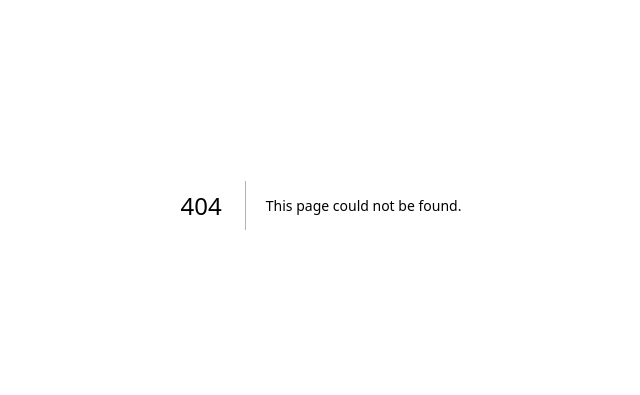
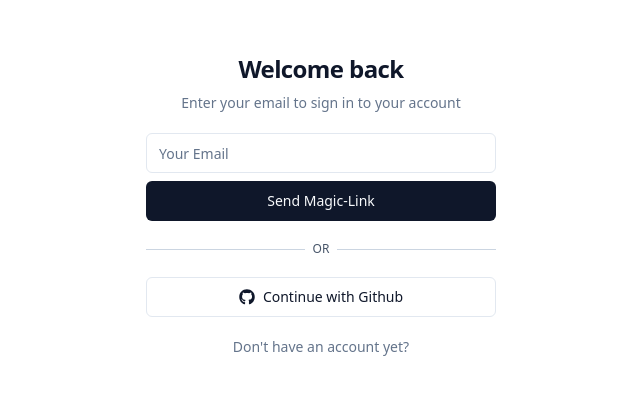
Before and after one commit to BergerAPI/inhalt, a Next.js app: page /auth/signin in a window 1280 px wide. Before the commit this address had no page. Shown: the part 195-590 px from the top of the page, without its empty margins (319-959 px from the left). Built offline with nearby package versions, Linux system fonts and the light colour scheme; no server answers.

Commit message:
feat: Auth-Pages

```diff
--- /dev/null
+++ b/app/auth/layout.tsx
@@ -0,0 +1,7 @@
+export default function AuthLayout({ children }: { children: React.ReactNode }) {
+    return <>
+        <div className="w-full h-full flex justify-center items-center">
+            {children}
+        </div>
+    </>
+}
--- /dev/null
+++ b/app/auth/signin/page.tsx
@@ -0,0 +1,36 @@
+import AuthForm from "@/components/auth-form";
+import { getServerSession } from "next-auth";
+import { headers, cookies } from 'next/headers'
+import Link from "next/link";
+import { redirect } from "next/navigation";
+
+export const metadata = {
+  title: 'Sign-In',
+  description: "Already have an account?"
+};
+
+export default async function SignIn() {
+  const session = await getServerSession()
+
+  if (session !== null)
+    return redirect("/app")
+
+  return (
+    <div className="w-[350px] grid gap-5">
+      <div className="flex flex-col space-y-2 text-center">
+        <h1 className="text-2xl font-semibold tracking-tight">
+          Welcome back
+        </h1>
+        <p className="text-sm text-slate-500 dark:text-slate-400">
+          Enter your email to sign in to your account
+        </p>
+      </div>
+
+      <AuthForm />
+
+      <div className="text-center text-sm text-slate-500 dark:text-slate-400">
+        <Link href="/auth/signup">Don't have an account yet?</Link>
+      </div>
+    </div>
+  )
+}
--- /dev/null
+++ b/app/auth/signup/page.tsx
@@ -0,0 +1,36 @@
+import { authOptions } from "@/app/api/auth/[...nextauth]/route";
+import AuthForm from "@/components/auth-form";
+import { getServerSession } from "next-auth";
+import Link from "next/link";
+import { redirect } from "next/navigation";
+
+export const metadata = {
+  title: 'Sign-Up',
+  description: "Don't have an account yet?"
+};
+
+export default async function SignUp() {
+  const session = await getServerSession(authOptions)
+
+  if (session !== null)
+    return redirect("/app")
+
+  return (
+    <div className="w-[350px] grid gap-5">
+      <div className="flex flex-col space-y-2 text-center">
+        <h1 className="text-2xl font-semibold tracking-tight">
+          Welcome
+        </h1>
+        <p className="text-sm text-slate-500 dark:text-slate-400">
+          Enter your email to sign in to create your account
+        </p>
+      </div>
+
+      <AuthForm />
+
+      <div className="text-center text-sm text-slate-500 dark:text-slate-400">
+        <Link href="/auth/signup">Already have an account?</Link>
+      </div>
+    </div>
+  )
+}
--- a/app/layout.tsx
+++ b/app/layout.tsx
@@ -12,7 +12,7 @@ export default function RootLayout({
 }) {
   return (
     <html lang="en">
-      <body>{children}</body>
+      <body className='w-screen h-screen'>{children}</body>
     </html>
   )
 }
--- /dev/null
+++ b/components/auth-form.tsx
@@ -0,0 +1,112 @@
+"use client"
+
+import { Button } from "./ui/button";
+import { Alert, AlertDescription, AlertTitle } from "./ui/alert";
+import { SubmitHandler, useForm } from "react-hook-form";
+import { useRouter } from "next/navigation";
+import { useState } from "react";
+import { Input } from "./ui/input";
+import { Provider } from "next-auth/providers";
+import { signIn } from "next-auth/react"
+
+interface Inputs {
+    email: string
+};
+
+interface Alert {
+    title: string
+    description: string
+    variant: 'destructive' | 'default'
+}
+
+const AuthForm = () => {
+    const { register, handleSubmit, formState: { errors } } = useForm<Inputs>();
+    const [alert, setAlert] = useState<Alert | null>(null)
+    const router = useRouter()
+
+    const onSubmit: SubmitHandler<Inputs> = async input => {
+        const result = await signIn("email", { email: input.email })
+
+        if (result?.error) {
+            setAlert({
+                title: `Error`,
+                description: result.error,
+                variant: "destructive"
+            })
+
+            return
+        }
+
+        setAlert({
+            title: `Success!`,
+            description: "We have sent an email.",
+            variant: "default"
+        })
+    };
+
+    const onProviderClick = async (providerId: string) => {
+        const result = await signIn(providerId)
+
+        if (result?.error) {
+            setAlert({
+                title: `Error`,
+                description: result.error,
+                variant: "destructive"
+            })
+
+            return
+        }
+
+        router.push("/app")
+    }
+
+    return <>
+        {alert !== null && <Alert variant={alert?.variant}>
+            <AlertTitle>{alert?.title}</AlertTitle>
+            <AlertDescription>
+                {alert?.description}
+            </AlertDescription>
+        </Alert>}
+
+        <form onSubmit={handleSubmit(onSubmit)}>
+            <div className="grid w-full items-center gap-4">
+                <div className="flex flex-col space-y-1.5">
+                    <Input id="email" placeholder="Your Email" {...register("email")} />
+                </div>
+            </div>
+
+            <Button className="mt-2 w-full" type="submit">Send Magic-Link</Button>
+        </form>
+
+        <div className="relative">
+            <div className="absolute inset-0 flex items-center">
+                <span className="w-full border-t border-slate-300" />
+            </div>
+            <div className="relative flex justify-center text-xs uppercase">
+                <span className="bg-white px-2 text-slate-600">Or</span>
+            </div>
+        </div>
+
+        <Button variant="outline" className="w-full" onClick={() => onProviderClick("github")}>
+            <svg
+                aria-hidden="true"
+                focusable="false"
+                data-prefix="fab"
+                data-icon="github"
+                role="img"
+                xmlns="http://www.w3.org/2000/svg"
+                viewBox="0 0 496 512"
+                className="mr-2 h-4 w-4"
+            >
+                <path
+                    fill="currentColor"
+                    d="M165.9 397.4c0 2-2.3 3.6-5.2 3.6-3.3 .3-5.6-1.3-5.6-3.6 0-2 2.3-3.6 5.2-3.6 3-.3 5.6 1.3 5.6 3.6zm-31.1-4.5c-.7 2 1.3 4.3 4.3 4.9 2.6 1 5.6 0 6.2-2s-1.3-4.3-4.3-5.2c-2.6-.7-5.5 .3-6.2 2.3zm44.2-1.7c-2.9 .7-4.9 2.6-4.6 4.9 .3 2 2.9 3.3 5.9 2.6 2.9-.7 4.9-2.6 4.6-4.6-.3-1.9-3-3.2-5.9-2.9zM244.8 8C106.1 8 0 113.3 0 252c0 110.9 69.8 205.8 169.5 239.2 12.8 2.3 17.3-5.6 17.3-12.1 0-6.2-.3-40.4-.3-61.4 0 0-70 15-84.7-29.8 0 0-11.4-29.1-27.8-36.6 0 0-22.9-15.7 1.6-15.4 0 0 24.9 2 38.6 25.8 21.9 38.6 58.6 27.5 72.9 20.9 2.3-16 8.8-27.1 16-33.7-55.9-6.2-112.3-14.3-112.3-110.5 0-27.5 7.6-41.3 23.6-58.9-2.6-6.5-11.1-33.3 2.6-67.9 20.9-6.5 69 27 69 27 20-5.6 41.5-8.5 62.8-8.5s42.8 2.9 62.8 8.5c0 0 48.1-33.6 69-27 13.7 34.7 5.2 61.4 2.6 67.9 16 17.7 25.8 31.5 25.8 58.9 0 96.5-58.9 104.2-114.8 110.5 9.2 7.9 17 22.9 17 46.4 0 33.7-.3 75.4-.3 83.6 0 6.5 4.6 14.4 17.3 12.1C428.2 457.8 496 362.9 496 252 496 113.3 383.5 8 244.8 8zM97.2 352.9c-1.3 1-1 3.3 .7 5.2 1.6 1.6 3.9 2.3 5.2 1 1.3-1 1-3.3-.7-5.2-1.6-1.6-3.9-2.3-5.2-1zm-10.8-8.1c-.7 1.3 .3 2.9 2.3 3.9 1.6 1 3.6 .7 4.3-.7 .7-1.3-.3-2.9-2.3-3.9-2-.6-3.6-.3-4.3 .7zm32.4 35.6c-1.6 1.3-1 4.3 1.3 6.2 2.3 2.3 5.2 2.6 6.5 1 1.3-1.3 .7-4.3-1.3-6.2-2.2-2.3-5.2-2.6-6.5-1zm-11.4-14.7c-1.6 1-1.6 3.6 0 5.9 1.6 2.3 4.3 3.3 5.6 2.3 1.6-1.3 1.6-3.9 0-6.2-1.4-2.3-4-3.3-5.6-2z"
+                ></path>
+            </svg>
+
+            Continue with Github
+        </Button>
+    </>
+}
+
+export default AuthForm;
--- /dev/null
+++ b/components/ui/alert.tsx
@@ -0,0 +1,59 @@
+import * as React from "react"
+import { VariantProps, cva } from "class-variance-authority"
+
+import { cn } from "@/lib/utils"
+
+const alertVariants = cva(
+  "relative w-full rounded-lg border p-4 [&>svg]:absolute [&>svg]:text-foreground [&>svg]:left-4 [&>svg]:top-4 [&>svg+div]:translate-y-[-3px] [&:has(svg)]:pl-11",
+  {
+    variants: {
+      variant: {
+        default: "bg-background text-foreground",
+        destructive:
+          "text-destructive border-destructive/50 dark:border-destructive [&>svg]:text-destructive text-destructive",
+      },
+    },
+    defaultVariants: {
+      variant: "default",
+    },
+  }
+)
+
+const Alert = React.forwardRef<
+  HTMLDivElement,
+  React.HTMLAttributes<HTMLDivElement> & VariantProps<typeof alertVariants>
+>(({ className, variant, ...props }, ref) => (
+  <div
+    ref={ref}
+    role="alert"
+    className={cn(alertVariants({ variant }), className)}
+    {...props}
+  />
+))
+Alert.displayName = "Alert"
+
+const AlertTitle = React.forwardRef<
+  HTMLParagraphElement,
+  React.HTMLAttributes<HTMLHeadingElement>
+>(({ className, ...props }, ref) => (
+  <h5
+    ref={ref}
+    className={cn("mb-1 font-medium leading-none tracking-tight", className)}
+    {...props}
+  />
+))
+AlertTitle.displayName = "AlertTitle"
+
+const AlertDescription = React.forwardRef<
+  HTMLParagraphElement,
+  React.HTMLAttributes<HTMLParagraphElement>
+>(({ className, ...props }, ref) => (
+  <div
+    ref={ref}
+    className={cn("text-sm [&_p]:leading-relaxed", className)}
+    {...props}
+  />
+))
+AlertDescription.displayName = "AlertDescription"
+
+export { Alert, AlertTitle, AlertDescription }
--- /dev/null
+++ b/components/ui/input.tsx
@@ -0,0 +1,25 @@
+import * as React from "react"
+
+import { cn } from "@/lib/utils"
+
+export interface InputProps
+  extends React.InputHTMLAttributes<HTMLInputElement> {}
+
+const Input = React.forwardRef<HTMLInputElement, InputProps>(
+  ({ className, type, ...props }, ref) => {
+    return (
+      <input
+        type={type}
+        className={cn(
+          "flex h-10 w-full rounded-md border border-input bg-transparent px-3 py-2 text-sm ring-offset-background file:border-0 file:bg-transparent file:text-sm file:font-medium placeholder:text-muted-foreground focus-visible:outline-none focus-visible:ring-2 focus-visible:ring-ring focus-visible:ring-offset-2 disabled:cursor-not-allowed disabled:opacity-50",
+          className
+        )}
+        ref={ref}
+        {...props}
+      />
+    )
+  }
+)
+Input.displayName = "Input"
+
+export { Input }
--- a/package.json
+++ b/package.json
@@ -23,6 +23,7 @@
     "postcss": "8.4.23",
     "react": "18.2.0",
     "react-dom": "18.2.0",
+    "react-hook-form": "^7.43.9",
     "tailwind-merge": "^1.12.0",
     "tailwindcss": "3.3.2",
     "tailwindcss-animate": "^1.0.5",
```
Also changed, not shown: 1 other file (tests, documents, lock files or other folders).
